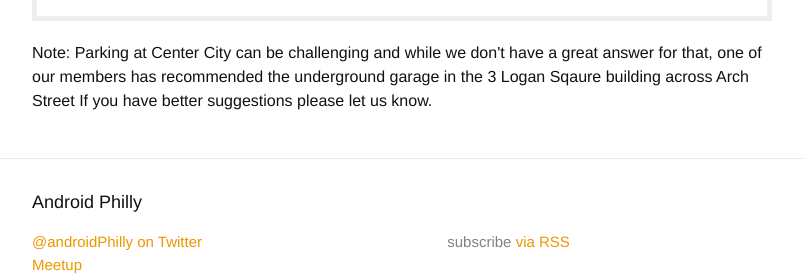
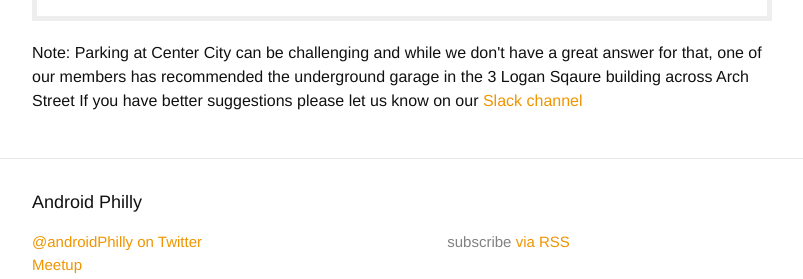
Before and after one commit to AndroidPhilly/androidphilly.github.io, a Jekyll site: the page built from index.html, in a window 1280 px wide, cut to the strip 838-1117 px from the top of the page. Shown: the whole strip, without its empty margins (238-1041 px from the left). Built offline with Jekyll 4.4.1, drawn with Linux system fonts in a browser that asks for light colours.

Commit message:
more prominant link to slack

```diff
--- a/index.html
+++ b/index.html
@@ -19,7 +19,7 @@
 
       Note: Parking at Center City can be challenging and while we don't have a great answer for that, one of our members has recommended the underground garage in the 3 Logan Sqaure building across Arch Street
 
-      If you have better suggestions please let us know.
+      If you have better suggestions please let us know on our <a href='https://phillydev.slack.com/messages/C03EC6Y8C/'>Slack channel</a>
 
     </div>
 
```
